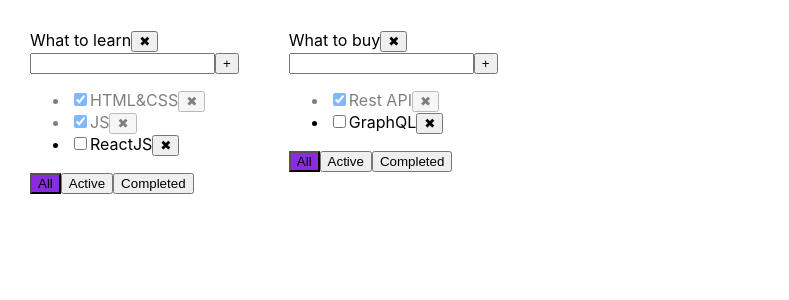
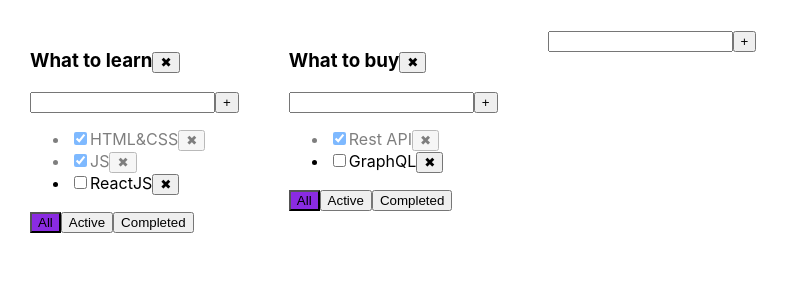
Before and after one commit to krawtschenko/Todolist, a React (Create React App) app: page / in a window 1280 px wide. Shown: the top 300 px of the page, without its empty margins (0-789 px from the left). Built offline with nearby package versions, Linux system fonts and the light colour scheme.

Commit message:
Added universal component AddItemForm.tsx and function addTodoList

```diff
--- a/src/App.tsx
+++ b/src/App.tsx
@@ -2,6 +2,7 @@ import React, {useState} from 'react';
 import './App.css';
 import Todolist from "./components/Todolist";
 import {v1} from "uuid";
+import {AddItemForm} from "./components/AddItemForm";
 
 export type FilterType = 'All' | 'Active' | 'Completed'
 export type TaskType = {
@@ -21,13 +22,10 @@ type TaskStateType = {
 function App() {
     let todolistID1 = v1()
     let todolistID2 = v1()
-
     let [todoLists, setTodoLists] = useState<Array<TodolistType>>([
         {id: todolistID1, title: 'What to learn', filter: 'All'},
         {id: todolistID2, title: 'What to buy', filter: 'All'},
-        ]
-    )
-
+    ])
     let [tasks, setTasks] = useState<TaskStateType>({
         [todolistID1]: [
             {id: v1(), title: 'HTML&CSS', isDone: true},
@@ -52,7 +50,6 @@ function App() {
         //Записуємо в стейт копію обʼєкта, вже з видаленою таскою
         setTasks({...tasks})
     }
-
     const addTask = (title: string, todolistId: string) => {
         // Створюємо нову таску з обрізаними пробілами в тайтлі
         const newTask = {id: v1(), title: title.trim(), isDone: false}
@@ -61,12 +58,17 @@ function App() {
         tasks[todolistId] = [newTask, ...todolistTask]
         setTasks({...tasks})
     }
-
     const removeTodolist = (id: string) => {
         //Сетаємо тудуліст, але вже відфільтрований
         setTodoLists([...todoLists.filter(todolist => todolist.id !== id)])
         //Також видаляємо таски з цього тудуліста
         delete tasks[id]
+    }
+    const addTodoList = (title: string) => {
+        const newTodoListID = v1()
+        const newTodoList: TodolistType = {id: newTodoListID, title: title.trim(), filter: 'All'}
+        setTodoLists([...todoLists, newTodoList])
+        setTasks({...tasks, [newTodoListID]: []})
     }
 //--------------------------------------------------------------------
 
@@ -102,6 +104,7 @@ function App() {
 
     return (
         <div className={'App'}>
+            <>
                 {todoLists.map(todolist => {
                     const allTodolistTasks = tasks[todolist.id]
                     // Тут зберігаємо відфільтровані таски
@@ -124,10 +127,11 @@ function App() {
                                   addTask={addTask}
                                   changeTaskStatus={changeTaskStatus}
                                   filter={todolist.filter}
-                              removeTodolist={removeTodolist}
-                    />
+                                  removeTodolist={removeTodolist}/>
                     )
                 })}
+            </>
+            <AddItemForm addItem={addTodoList}/>
         </div>
     );
 }
--- /dev/null
+++ b/src/components/AddItemForm.tsx
@@ -0,0 +1,46 @@
+import React, {ChangeEvent, KeyboardEvent, useState} from 'react';
+import Button from "./Button";
+
+type AddItemFormPropsType = {
+    addItem: (title: string) => void
+}
+
+export const AddItemForm: React.FC<AddItemFormPropsType> = (props) => {
+    // Те що всередині інпута
+    const [title, setTitle] = useState('')
+    // Для класу "Помилка"
+    const [error, setError] = useState<string | null>(null)
+    const onClickAddTaskHandler = () => {
+        // Якшо відрізаємо пробіли на початку та в кінці і залишається не пустий рядок
+        if (title.trim() !== '') {
+            props.addItem(title)
+            setTitle('')
+        } else {
+            setError('Title is required')
+        }
+    }
+    // При зміні середини інпута виконується функція
+    const onChangeHandler = (event: ChangeEvent<HTMLInputElement>) => {
+        setError(null)
+        // Записуємо, те що ввели в інпуті, в тайтл, який передаємо в велью інпута
+        setTitle(event.currentTarget.value)
+    }
+    // Коли натискаємо будь яку кнопку в інпуті
+    const onKeyPressHandler = (event: KeyboardEvent<HTMLInputElement>) => {
+        // Якшо кнопка ентер
+        if (event.key === 'Enter') {
+            onClickAddTaskHandler()
+        }
+    }
+
+    return (
+        <div>
+            <input className={error ? 'error' : ''}
+                   value={title}
+                   onChange={onChangeHandler}
+                   onKeyDown={onKeyPressHandler}/>
+            <Button name={'+'} callback={onClickAddTaskHandler}/>
+            {error && <div className={'errorMessage'}>{error}</div>}
+        </div>
+    );
+};
--- a/src/components/Todolist.tsx
+++ b/src/components/Todolist.tsx
@@ -1,81 +1,68 @@
-import React, {ChangeEvent, KeyboardEvent, useState} from "react";
+import React from "react";
 import Button from "./Button";
 import {FilterType, TaskType} from "../App";
+import {AddItemForm} from "./AddItemForm";
 
 type TodolistPropsType = {
     id: string
     title: string
+    filter: FilterType
     tasks: Array<TaskType>
     removeTask: (id: string, todolistId: string) => void
     changeFilter: (filterValue: FilterType, todolistId: string) => void
     addTask: (title: string, todolistId: string) => void
     changeTaskStatus: (taskId: string, isDone: boolean, todolistId: string) => void
-    filter: FilterType
     removeTodolist: (id: string) => void
 }
 
 function Todolist(props: TodolistPropsType) {
-    const [title, setTitle] = useState('') // Те що всередині інпута
-    const [error, setError] = useState<string | null>(null) // Для класу "Помилка"
-
-    const onClickAddTaskHandler = () => {
-        if (title.trim() !== '') { // Якшо відрізаємо спейси на початку і в кінці і залишається не пустий рядок
+    const addTask = (title: string) => {
         props.addTask(title, props.id)
-            setTitle('')
-        } else {
-            setError('Title is required')
     }
+    const removeTodoList = () => {
+        props.removeTodolist(props.id)
     }
 
-    const onChangeHandler = (event: ChangeEvent<HTMLInputElement>) => { // При зміні середини інпута виконується функція
-        setError(null)
-        setTitle(event.currentTarget.value) // Записуємо, те що ввели в інпуті, в тайтл, який передаємо в велью інпута
-    }
-
-    const onKeyPressHandler = (event: KeyboardEvent<HTMLInputElement>) => { // Коли натискаємо будь яку кнопку в інпуті
-        if (event.key === 'Enter') { // Якшо кнопка ентер
-            onClickAddTaskHandler()
-        }
-    }
-
+// Buttons------------------------------------------------------------
     const classButtonAll = props.filter === 'All' ? 'activeFilter' : ''
     const classButtonActive = props.filter === 'Active' ? 'activeFilter' : ''
     const classButtonCompleted = props.filter === 'Completed' ? 'activeFilter' : ''
 
-    const elementsForList = props.tasks.map((task) => {
+    const onAllClickHandler = () => {
+        props.changeFilter('All', props.id)
+    }
+    const onActiveClickHandler = () => {
+        props.changeFilter('Active', props.id)
+    }
+    const onCompletedClickHandler = () => {
+        props.changeFilter('Completed', props.id)
+    }
+//--------------------------------------------------------------------
+
+    return (
+        <div>
+            <h3>
+                {props.title}
+                <Button name={'✖'} callback={removeTodoList}/>
+            </h3>
+            <AddItemForm addItem={addTask}/>
+            <ul>
+                {props.tasks.map((task) => {
                     return (
                         <li key={task.id} className={task.isDone ? 'isDone' : ''}>
                             <input type="checkbox"
                                    checked={task.isDone}
-                       onChange={(event) => props.changeTaskStatus(task.id, event.currentTarget.checked, props.id)}
-                />
+                                   onChange={(event) => props.changeTaskStatus(task.id, event.currentTarget.checked, props.id)}/>
                             <span>{task.title}</span>
                             <Button name={'✖'} callback={() => props.removeTask(task.id, props.id)}/>
                         </li>
                     )
-    })
-
-    return (
-        <div>
-            {props.title}
-            <Button name={'✖'} callback={() => {props.removeTodolist(props.id)}}/>
-            <div>
-                <input className={error ? 'error' : ''}
-                       value={title}
-                       onChange={onChangeHandler}
-                       onKeyDown={onKeyPressHandler}
-                />
-                <Button name={'+'} callback={onClickAddTaskHandler}/>
-                {error && <div className={'errorMessage'}>{error}</div>}
-            </div>
-            <ul>
-                {elementsForList}
+                })}
             </ul>
             <div>
-                <Button className={classButtonAll} name={'All'} callback={() => props.changeFilter('All', props.id)}/>
-                <Button className={classButtonActive} name={'Active'} callback={() => props.changeFilter('Active', props.id)}/>
-                <Button className={classButtonCompleted} name={'Completed'}
-                        callback={() => props.changeFilter('Completed', props.id)}/>
+                <Button className={classButtonAll} name={'All'} callback={onAllClickHandler}/>
+                <Button className={classButtonActive} name={'Active'} callback={onActiveClickHandler}/>
+                <Button className={classButtonCompleted} name={'Completed'} callback={onCompletedClickHandler}/>
             </div>
         </div>
     )
```
Lines whose indentation alone changed are shown as unchanged.
